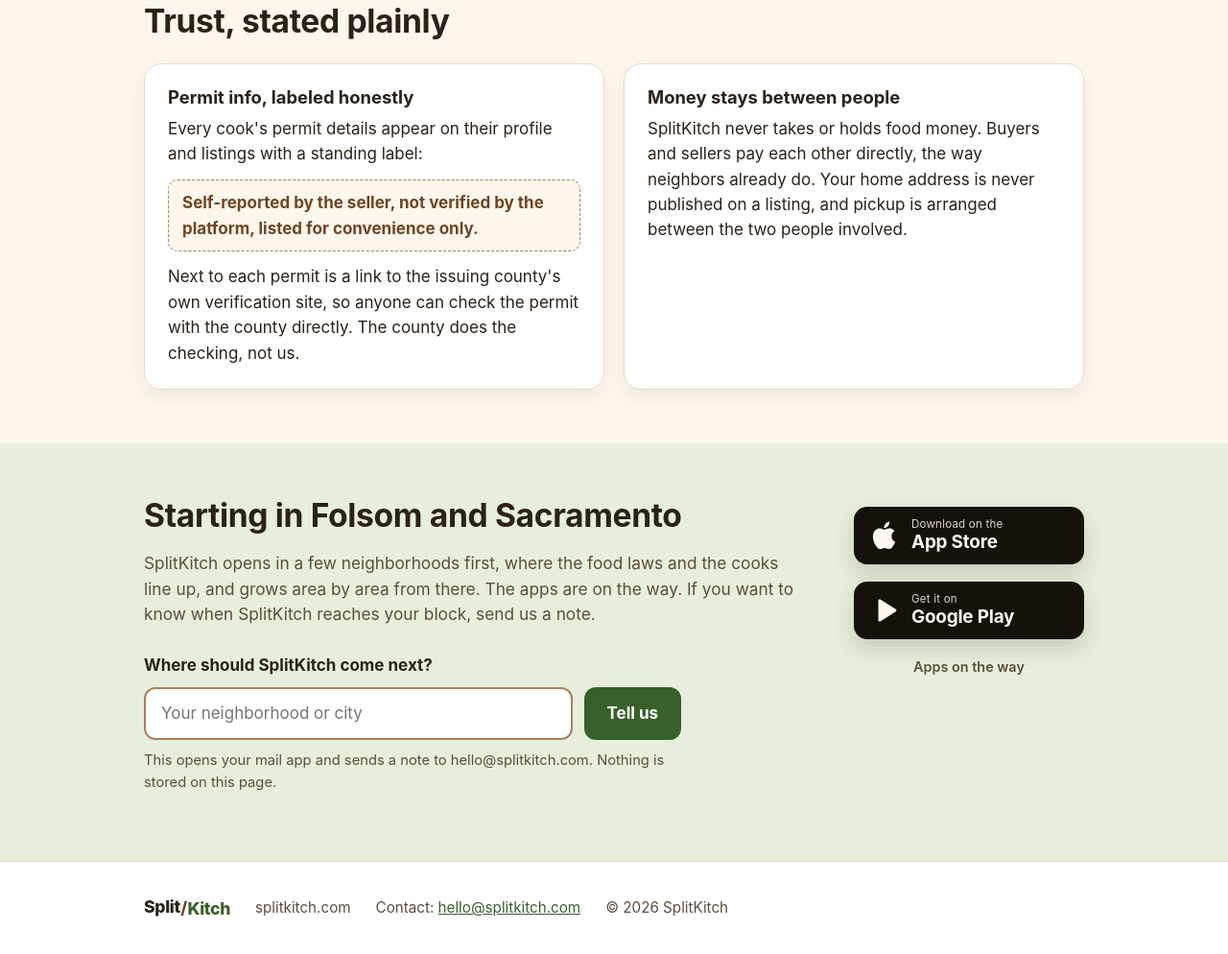
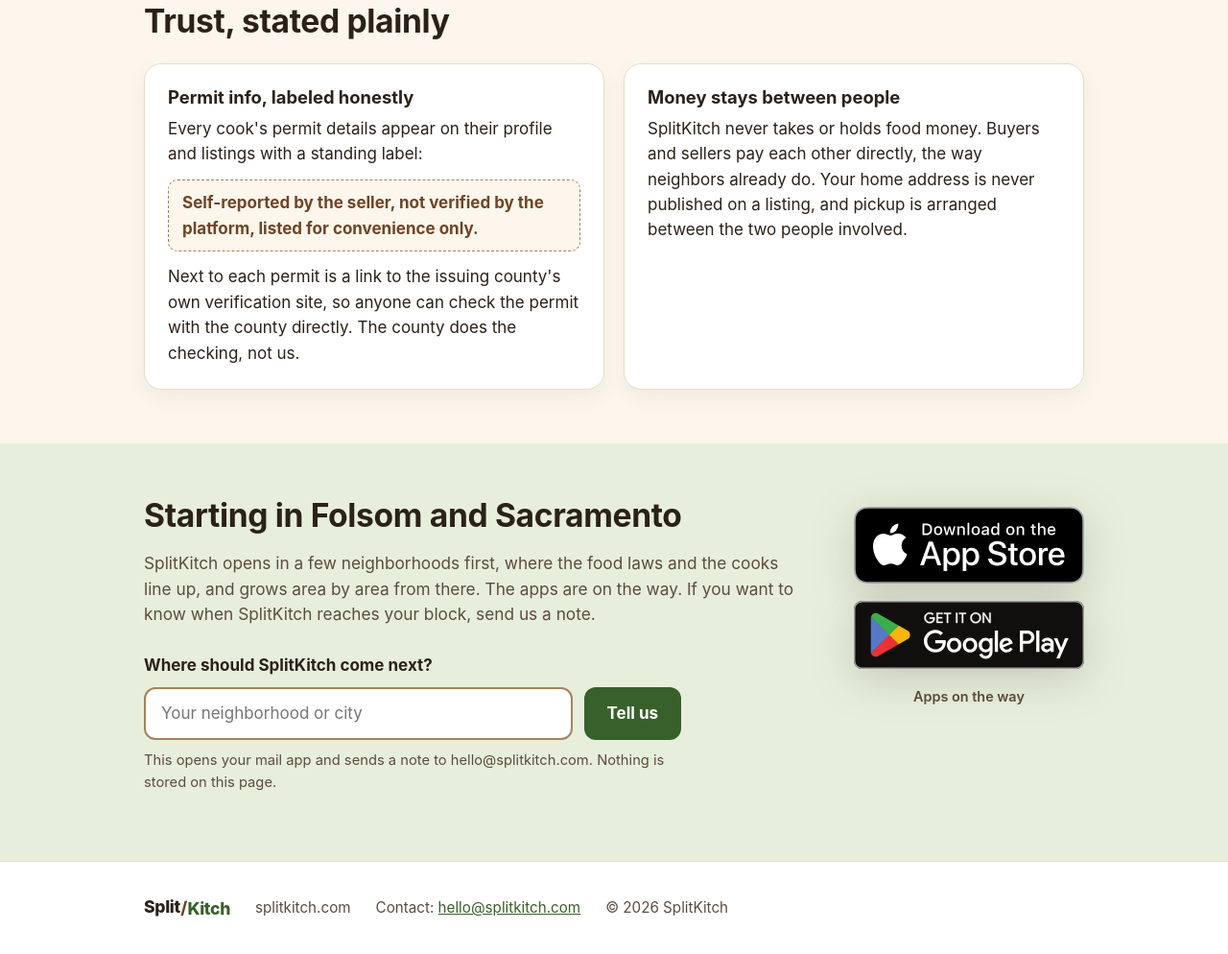
Before and after one commit to clonemyai/splitkitch, a plain HTML site: page index.html in a window 1280 px wide. Shown: the part 2190-3184 px from the top of the page at 96% size. Drawn offline with Linux system fonts and the light colour scheme.

Commit message:
Store badges: official App Store and Google Play badge artwork

```diff
--- a/index.html
+++ b/index.html
@@ -183,15 +183,13 @@
           <p class="form-note">This opens your mail app and sends a note to hello@splitkitch.com. Nothing is stored on this page.</p>
         </form>
       </div>
-      <!-- Store badges: placeholders by design. They become links when the apps ship. -->
+      <!-- Store badges: official badge artwork, placeholders by design. They become links when the apps ship. -->
       <div class="store-badges">
         <div class="store-badge" role="img" aria-label="SplitKitch for iPhone, coming soon to the App Store">
-          <svg class="badge-glyph" viewBox="0 0 24 24" aria-hidden="true" focusable="false"><path fill="currentColor" d="M17.05 12.54c-.03-2.89 2.36-4.27 2.47-4.34-1.35-1.97-3.44-2.24-4.18-2.27-1.78-.18-3.47 1.05-4.37 1.05-.9 0-2.29-1.02-3.77-1-1.94.03-3.72 1.13-4.72 2.86-2.01 3.49-.51 8.66 1.45 11.5.96 1.39 2.1 2.95 3.6 2.89 1.45-.06 2-.93 3.74-.93s2.24.93 3.77.9c1.56-.02 2.55-1.41 3.5-2.8 1.1-1.61 1.56-3.17 1.58-3.25-.03-.02-3.04-1.17-3.07-4.61zM14.16 4.06c.8-.97 1.34-2.32 1.19-3.66-1.15.05-2.55.77-3.38 1.74-.74.86-1.39 2.23-1.22 3.55 1.29.1 2.6-.65 3.41-1.63z"/></svg>
-          <span class="badge-text"><small>Download on the</small><strong>App Store</strong></span>
+          <img class="badge-img" src="badge-app-store.svg" alt="" aria-hidden="true">
         </div>
         <div class="store-badge" role="img" aria-label="SplitKitch for Android, coming soon to Google Play">
-          <svg class="badge-glyph" viewBox="0 0 24 24" aria-hidden="true" focusable="false"><path fill="currentColor" d="M6 3.8v16.4c0 .8.9 1.3 1.6.9l13-8.2c.6-.4.6-1.4 0-1.8l-13-8.2c-.7-.4-1.6.1-1.6.9z"/></svg>
-          <span class="badge-text"><small>Get it on</small><strong>Google Play</strong></span>
+          <img class="badge-img" src="badge-google-play.svg" alt="" aria-hidden="true">
         </div>
         <p class="badge-note">Apps on the way</p>
       </div>
--- a/styles.css
+++ b/styles.css
@@ -301,21 +301,13 @@ a:focus-visible, .btn:focus-visible, input:focus-visible {
   gap: 18px;
   padding-top: 10px;
 }
-.store-badge {
-  display: flex;
-  align-items: center;
-  gap: 12px;
-  min-height: 60px;
-  padding: 10px 18px;
-  background: #17110b;
-  color: #fff8ee;
-  border-radius: 14px;
-  box-shadow: 0 10px 22px rgba(43, 33, 24, 0.18);
+.store-badge { line-height: 0; }
+.badge-img {
+  display: block;
+  width: 100%;
+  height: auto;
+  filter: drop-shadow(0 10px 22px rgba(43, 33, 24, 0.18));
 }
-.badge-glyph { width: 30px; height: 30px; flex: 0 0 auto; }
-.badge-text { display: flex; flex-direction: column; line-height: 1.15; }
-.badge-text small { font-size: 0.72rem; letter-spacing: 0.02em; opacity: 0.85; }
-.badge-text strong { font-size: 1.18rem; font-weight: 700; letter-spacing: -0.01em; }
 .badge-note {
   margin: 0;
   text-align: center;
```
Also changed, not shown: badge-app-store.svg (added), badge-google-play.svg (added), 1 other file.
